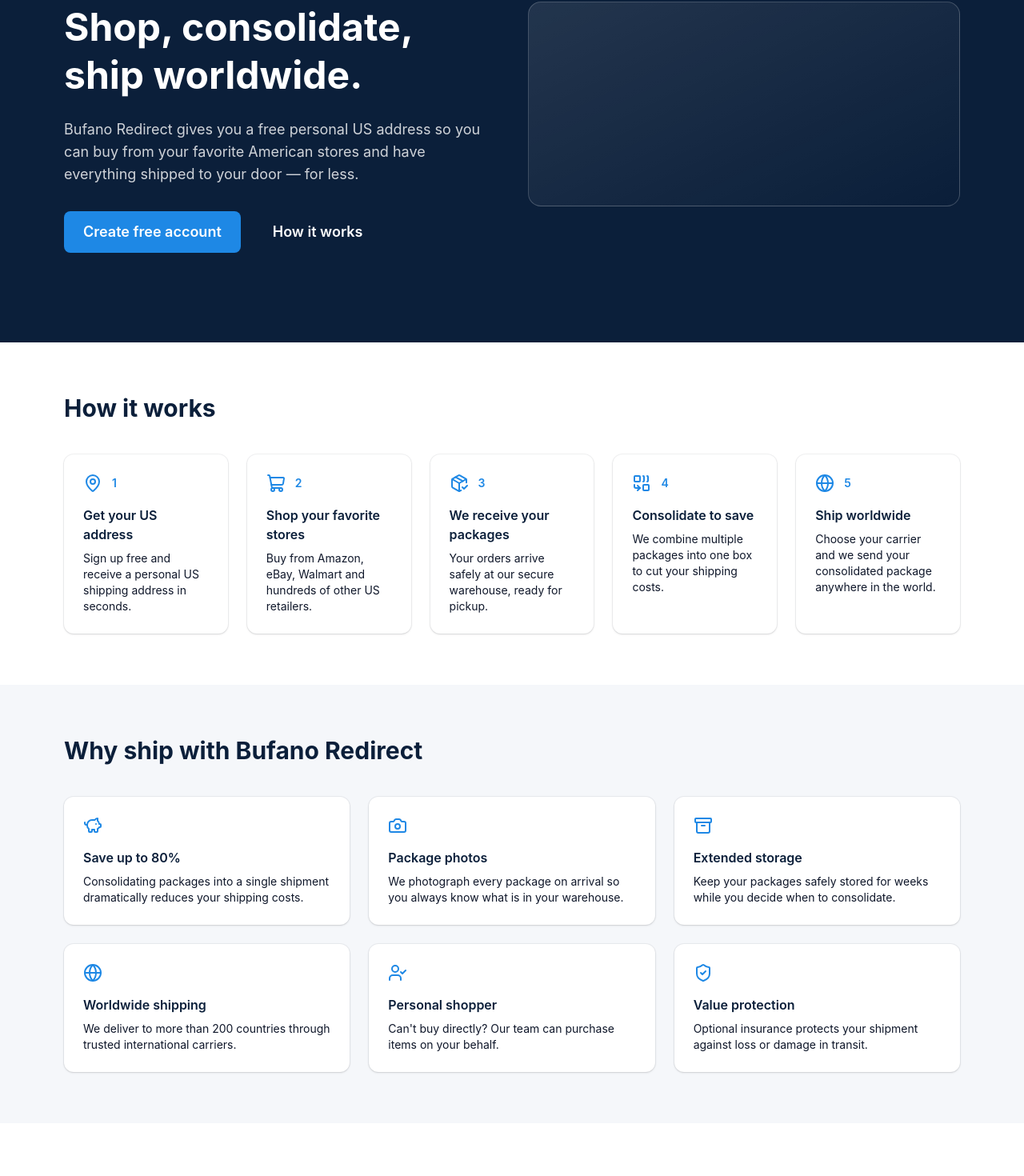
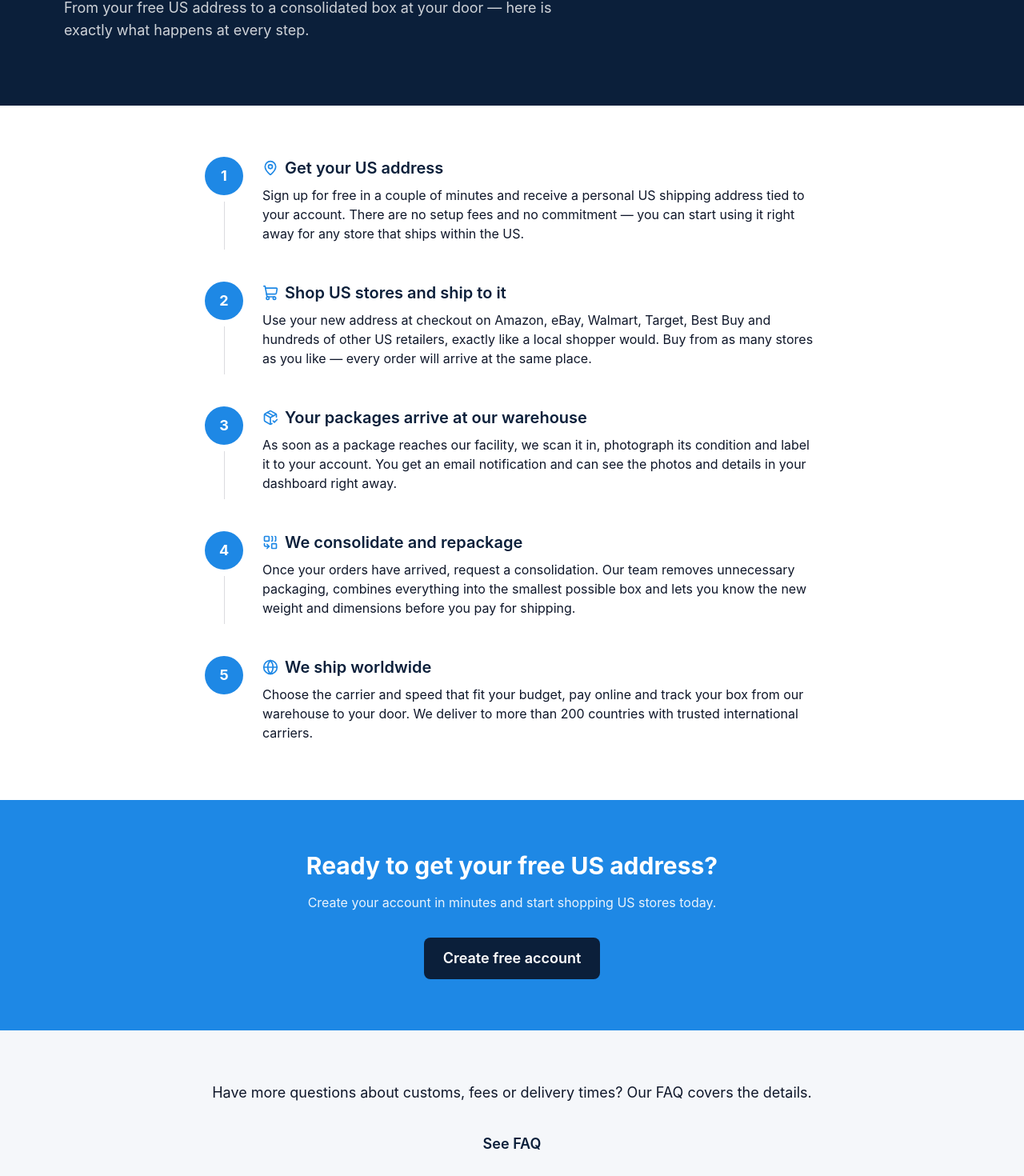
Before and after one commit to cbufano/UboxRedirect.com, a React (Vite) app: page /how in a window 1280 px wide. Before the commit this address led to /. Shown: the part 233-1703 px from the top of the page at 80% size. Built offline with nearby package versions, Linux system fonts and the light colour scheme.

Commit message:
feat: build how-it-works page

```diff
--- a/src/i18n/locales/en/common.json
+++ b/src/i18n/locales/en/common.json
@@ -127,5 +127,38 @@
       "subtitle": "Create your free account today and get your US address in seconds.",
       "button": "Create free account"
     }
+  },
+  "how": {
+    "title": "How Bufano Redirect works",
+    "subtitle": "From your free US address to a consolidated box at your door — here is exactly what happens at every step.",
+    "steps": [
+      {
+        "title": "Get your US address",
+        "text": "Sign up for free in a couple of minutes and receive a personal US shipping address tied to your account. There are no setup fees and no commitment — you can start using it right away for any store that ships within the US."
+      },
+      {
+        "title": "Shop US stores and ship to it",
+        "text": "Use your new address at checkout on Amazon, eBay, Walmart, Target, Best Buy and hundreds of other US retailers, exactly like a local shopper would. Buy from as many stores as you like — every order will arrive at the same place."
+      },
+      {
+        "title": "Your packages arrive at our warehouse",
+        "text": "As soon as a package reaches our facility, we scan it in, photograph its condition and label it to your account. You get an email notification and can see the photos and details in your dashboard right away."
+      },
+      {
+        "title": "We consolidate and repackage",
+        "text": "Once your orders have arrived, request a consolidation. Our team removes unnecessary packaging, combines everything into the smallest possible box and lets you know the new weight and dimensions before you pay for shipping."
+      },
+      {
+        "title": "We ship worldwide",
+        "text": "Choose the carrier and speed that fit your budget, pay online and track your box from our warehouse to your door. We deliver to more than 200 countries with trusted international carriers."
+      }
+    ],
+    "cta": {
+      "title": "Ready to get your free US address?",
+      "subtitle": "Create your account in minutes and start shopping US stores today.",
+      "button": "Create free account"
+    },
+    "faqTeaser": "Have more questions about customs, fees or delivery times? Our FAQ covers the details.",
+    "faqButton": "See FAQ"
   }
 }
--- a/src/i18n/locales/es/common.json
+++ b/src/i18n/locales/es/common.json
@@ -127,5 +127,38 @@
       "subtitle": "Crea tu cuenta gratis hoy y obtén tu dirección en EE. UU. en segundos.",
       "button": "Crear cuenta gratis"
     }
+  },
+  "how": {
+    "title": "Cómo funciona Bufano Redirect",
+    "subtitle": "Desde tu dirección gratis en EE. UU. hasta la caja consolidada en tu puerta — mira exactamente qué pasa en cada paso.",
+    "steps": [
+      {
+        "title": "Obtén tu dirección en EE. UU.",
+        "text": "Regístrate gratis en pocos minutos y recibe una dirección personal de envío en EE. UU. vinculada a tu cuenta. No hay costo de alta ni compromiso: puedes usarla de inmediato en cualquier tienda que envíe dentro de EE. UU."
+      },
+      {
+        "title": "Compra en tiendas de EE. UU. y envía a tu dirección",
+        "text": "Usa tu nueva dirección al pagar en Amazon, eBay, Walmart, Target, Best Buy y cientos de otras tiendas estadounidenses, igual que lo haría un comprador local. Compra en tantas tiendas como quieras: todos los pedidos llegarán al mismo lugar."
+      },
+      {
+        "title": "Tus paquetes llegan a nuestro almacén",
+        "text": "En cuanto un paquete llega a nuestras instalaciones, lo registramos, fotografiamos su estado y lo vinculamos a tu cuenta. Recibes una notificación por correo y puedes ver las fotos y los detalles en tu panel de inmediato."
+      },
+      {
+        "title": "Consolidamos y reempacamos",
+        "text": "Una vez que tus pedidos hayan llegado, solicita la consolidación. Nuestro equipo quita el embalaje innecesario, combina todo en la caja más pequeña posible y te indica el nuevo peso y dimensiones antes de que pagues el envío."
+      },
+      {
+        "title": "Enviamos a todo el mundo",
+        "text": "Elige el transportista y la velocidad que se ajusten a tu presupuesto, paga en línea y rastrea tu caja desde nuestro almacén hasta tu puerta. Entregamos en más de 200 países con transportistas internacionales de confianza."
+      }
+    ],
+    "cta": {
+      "title": "¿Listo para obtener tu dirección gratis en EE. UU.?",
+      "subtitle": "Crea tu cuenta en minutos y empieza a comprar en tiendas de EE. UU. hoy mismo.",
+      "button": "Crear cuenta gratis"
+    },
+    "faqTeaser": "¿Tienes más preguntas sobre aduanas, tarifas o tiempos de entrega? Nuestro FAQ cubre los detalles.",
+    "faqButton": "Ver FAQ"
   }
 }
--- a/src/i18n/locales/pt/common.json
+++ b/src/i18n/locales/pt/common.json
@@ -127,5 +127,38 @@
       "subtitle": "Crie sua conta grátis hoje e receba seu endereço nos EUA em segundos.",
       "button": "Criar conta grátis"
     }
+  },
+  "how": {
+    "title": "Como funciona a Bufano Redirect",
+    "subtitle": "Do seu endereço grátis nos EUA até a caixa consolidada na sua porta — veja exatamente o que acontece em cada etapa.",
+    "steps": [
+      {
+        "title": "Receba seu endereço nos EUA",
+        "text": "Cadastre-se grátis em poucos minutos e receba um endereço pessoal de entrega nos EUA vinculado à sua conta. Não há taxa de adesão nem compromisso — você pode usá-lo imediatamente em qualquer loja que envie dentro dos EUA."
+      },
+      {
+        "title": "Compre nas lojas dos EUA e envie para o seu endereço",
+        "text": "Use seu novo endereço no checkout da Amazon, eBay, Walmart, Target, Best Buy e centenas de outras lojas americanas, exatamente como um comprador local faria. Compre em quantas lojas quiser — todos os pedidos chegarão no mesmo lugar."
+      },
+      {
+        "title": "Seus pacotes chegam ao nosso depósito",
+        "text": "Assim que um pacote chega às nossas instalações, nós o registramos, fotografamos sua condição e o vinculamos à sua conta. Você recebe uma notificação por e-mail e pode ver as fotos e detalhes no seu painel na hora."
+      },
+      {
+        "title": "Consolidamos e reembalamos",
+        "text": "Depois que seus pedidos chegarem, solicite a consolidação. Nossa equipe remove embalagens desnecessárias, combina tudo na menor caixa possível e informa o novo peso e as dimensões antes de você pagar pelo frete."
+      },
+      {
+        "title": "Enviamos para o mundo todo",
+        "text": "Escolha a transportadora e a velocidade que cabem no seu orçamento, pague online e acompanhe sua caixa do nosso depósito até a sua porta. Entregamos em mais de 200 países com transportadoras internacionais confiáveis."
+      }
+    ],
+    "cta": {
+      "title": "Pronto para receber seu endereço grátis nos EUA?",
+      "subtitle": "Crie sua conta em minutos e comece a comprar nas lojas dos EUA hoje mesmo.",
+      "button": "Criar conta grátis"
+    },
+    "faqTeaser": "Tem mais dúvidas sobre alfândega, taxas ou prazos de entrega? Nosso FAQ traz todos os detalhes.",
+    "faqButton": "Ver FAQ"
   }
 }
--- /dev/null
+++ b/src/pages/HowItWorks.tsx
@@ -0,0 +1,89 @@
+import { Link } from 'react-router-dom'
+import { useTranslation } from 'react-i18next'
+import { MapPin, ShoppingCart, PackageCheck, Combine, Globe } from 'lucide-react'
+import { Button } from '../components/ui/Button'
+import { Section } from '../components/ui/Section'
+
+interface Step {
+  title: string
+  text: string
+}
+
+const STEP_ICONS = [MapPin, ShoppingCart, PackageCheck, Combine, Globe]
+
+export default function HowItWorks() {
+  const { t } = useTranslation()
+
+  const steps = t('how.steps', { returnObjects: true }) as Step[]
+
+  return (
+    <>
+      {/* Page hero */}
+      <section className="bg-navy text-white">
+        <div className="mx-auto max-w-6xl px-4 py-16 md:py-20">
+          <h1 className="text-4xl font-bold leading-tight md:text-5xl">{t('how.title')}</h1>
+          <p className="mt-6 max-w-2xl text-lg text-white/80">{t('how.subtitle')}</p>
+        </div>
+      </section>
+
+      {/* Detailed step walkthrough */}
+      <Section>
+        <div className="mx-auto max-w-3xl">
+          <ol className="space-y-10">
+            {steps.map((step, index) => {
+              const Icon = STEP_ICONS[index]
+              return (
+                <li key={step.title} className="flex gap-6">
+                  <div className="flex flex-col items-center">
+                    <div className="flex h-12 w-12 shrink-0 items-center justify-center rounded-full bg-brand text-lg font-bold text-white">
+                      {index + 1}
+                    </div>
+                    {index < steps.length - 1 ? (
+                      <div aria-hidden="true" className="mt-2 w-px flex-1 bg-slate/15" />
+                    ) : null}
+                  </div>
+                  <div className="pb-2">
+                    <div className="flex items-center gap-2">
+                      {Icon ? <Icon className="h-5 w-5 text-brand" aria-hidden="true" /> : null}
+                      <h2 className="text-xl font-semibold text-navy">{step.title}</h2>
+                    </div>
+                    <p className="mt-2 text-slate">{step.text}</p>
+                  </div>
+                </li>
+              )
+            })}
+          </ol>
+        </div>
+      </Section>
+
+      {/* Mid-page CTA */}
+      <section className="bg-brand text-white">
+        <div className="mx-auto max-w-6xl px-4 py-16 text-center">
+          <h2 className="text-3xl font-bold">{t('how.cta.title')}</h2>
+          <p className="mx-auto mt-4 max-w-2xl text-white/90">{t('how.cta.subtitle')}</p>
+          <div className="mt-8">
+            <Link to="/signup">
+              <Button variant="secondary" size="lg">
+                {t('how.cta.button')}
+              </Button>
+            </Link>
+          </div>
+        </div>
+      </section>
+
+      {/* FAQ teaser */}
+      <Section muted>
+        <div className="mx-auto max-w-3xl text-center">
+          <p className="text-lg text-slate">{t('how.faqTeaser')}</p>
+          <div className="mt-6">
+            <Link to="/faq">
+              <Button variant="ghost" size="lg">
+                {t('how.faqButton')}
+              </Button>
+            </Link>
+          </div>
+        </div>
+      </Section>
+    </>
+  )
+}
--- a/src/routes.tsx
+++ b/src/routes.tsx
@@ -1,12 +1,14 @@
 import { Routes, Route, Navigate } from 'react-router-dom'
 import { PublicLayout } from './layouts/PublicLayout'
 import Home from './pages/Home'
+import HowItWorks from './pages/HowItWorks'
 
 export function AppRoutes() {
   return (
     <Routes>
       <Route element={<PublicLayout />}>
         <Route index element={<Home />} />
+        <Route path="how" element={<HowItWorks />} />
         {/* public routes added as their tasks complete */}
       </Route>
       <Route path="*" element={<Navigate to="/" replace />} />
```
Also changed, not shown: 1 other file (tests, documents, lock files or other folders).
